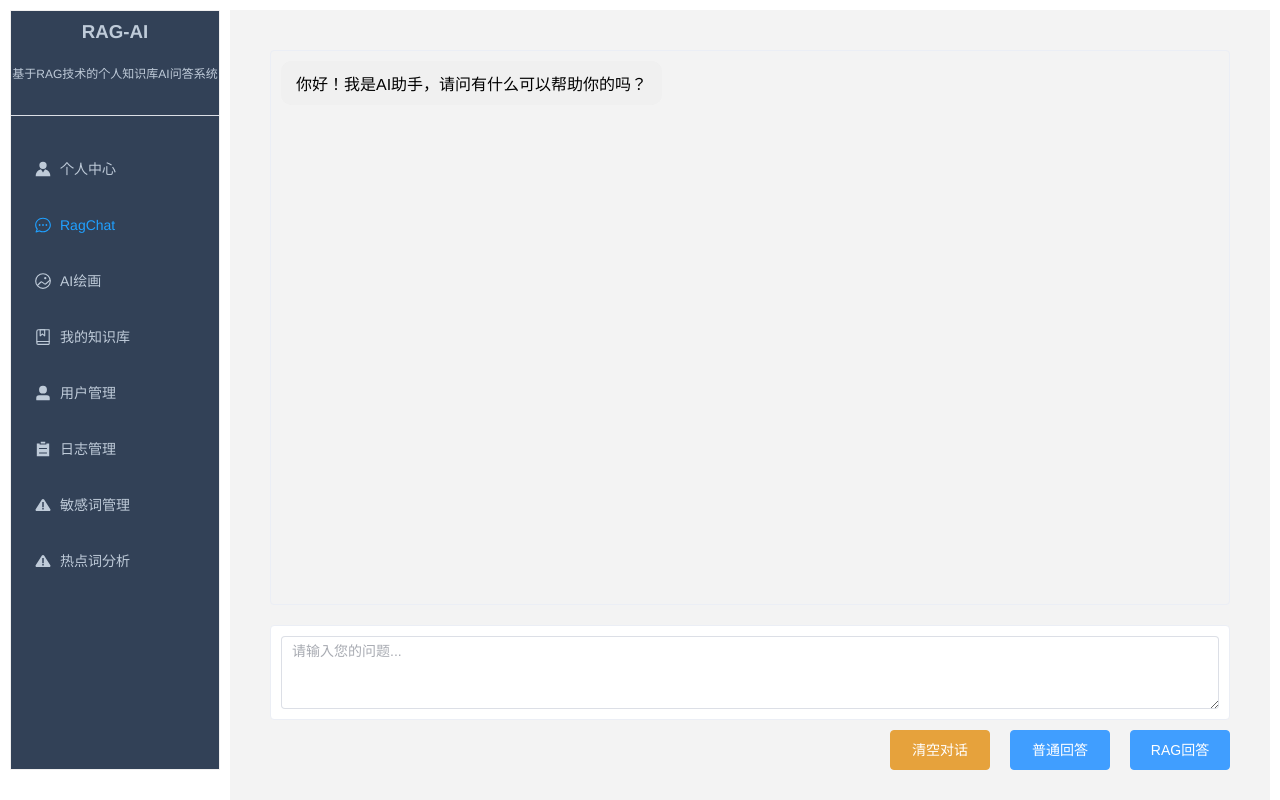
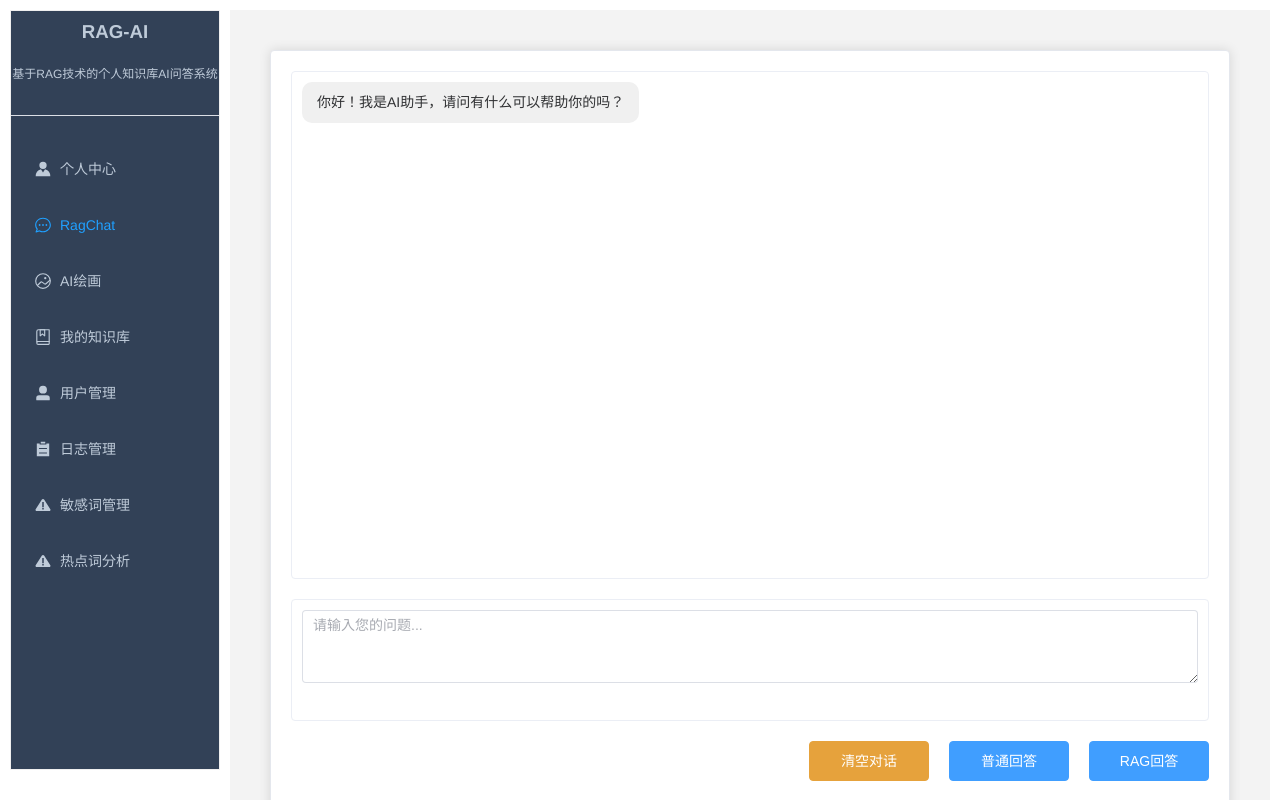
Before and after one commit to kinghy949/kinghy-rag-ai-front, a Vue app: page /ragChat in a window 1280 px wide. Built offline with nearby package versions, Linux system fonts and the light colour scheme; sample sign-in values are in the browser's storage.

Commit message:
优化ai问答页面，实现markdown格式显示

```diff
--- a/src/api/ChatApi.ts
+++ b/src/api/ChatApi.ts
@@ -1,35 +1,24 @@
-import { ChatApi } from "./common";
-import { BASE_URL } from "../http/config";
+import service from "@/http";
+import { Res } from "./common";
 
-import { useChatOptionsStore } from "../store/options";
-import { useChatMessageStore } from "../store/message";
-import { fetchEventSource } from "@microsoft/fetch-event-source";
-import service from "@/http";
-const chatOptions = useChatOptionsStore();
-const chatMessageStore = useChatMessageStore();
-
-
-// 获取所有对话模型
-export const getModelsApi = async (): Promise<any> => {
-  return await service.get(ChatApi.Models);
+export const ChatApi = {
+  Chat: "/chat/stream",
+  RagChat: "/ai/rag",
 };
 
-// 流式对话
-export const streamChatApi = (input: string) => {
-  // 添加用户提问
-  chatMessageStore.addMessage({
-    role: "user",
-    content: input,
-  });
-  // 添加当前AI回复
-  let answer = "";
-  chatMessageStore.addMessage({
-    role: "assistant",
-    content: answer,
-  });
+// 聊天消息接口
+export interface ChatMessage {
+  role: 'user' | 'assistant';
+  content: string;
+  isTyping?: boolean;
+}
 
-  // 修改为GET请求，并传入参数
-  fetchEventSource(`${BASE_URL}/chat/stream?message=${encodeURIComponent(input)}&prompt=${(chatOptions.getSystemPrompt)}`, {
-    method: "GET",
-  });
+// 发送消息接口
+export const sendChatMessageApi = async (message: string): Promise<Response> => {
+  return fetch(`${service.defaults.baseURL}${ChatApi.Chat}?message=${encodeURIComponent(message)}`);
 };
+
+// 发送RAG消息接口
+export const sendRagChatMessageApi = async (message: string): Promise<Response> => {
+  return fetch(`${service.defaults.baseURL}${ChatApi.RagChat}?message=${encodeURIComponent(message)}`);
+};
--- a/src/view/ragChat/RagChatView.vue
+++ b/src/view/ragChat/RagChatView.vue
@@ -1,5 +1,6 @@
 <template>
   <div class="chat-container">
+    <el-card class="box-card">
       <div class="chat-messages" ref="messageContainer">
         <div v-for="(message, index) in messages" :key="index"
              :class="['message', message.role === 'user' ? 'user-message' : 'assistant-message']">
@@ -17,44 +18,52 @@
           </div>
         </div>
       </div>
+
       <div class="input-container">
         <el-input
           v-model="userInput"
           type="textarea"
           :rows="3"
           placeholder="请输入您的问题..."
-        @keyup.enter.native="handleSend"
+          @keyup.enter="handleSend"
         />
       </div>
+
       <div class="button-group">
         <el-button type="warning" @click="clearMessages">清空对话</el-button>
-      <el-button type="primary" @click="handleSend" :loading="loading">普通回答</el-button>
-      <el-button type="primary" @click="handleRagSend" :loading="loading">RAG回答</el-button>
+        <el-button type="primary" @click="handleSend" :loading="isLoading">普通回答</el-button>
+        <el-button type="primary" @click="handleRagSend" :loading="isLoading">RAG回答</el-button>
       </div>
+    </el-card>
   </div>
 </template>
 
 <script setup lang="ts">
 import { ref, onMounted, nextTick } from 'vue'
 import { marked } from 'marked'
-import { BASE_URL } from "@/http/config.ts"
 import { Document } from '@element-plus/icons-vue'
 import { ElMessage } from 'element-plus'
+import { sendChatMessageApi, sendRagChatMessageApi, type ChatMessage } from '@/api/ChatApi'
 
-interface ChatMessage {
-  role: 'user' | 'assistant'
-  content: string
-  isTyping?: boolean
+const messages = ref<ChatMessage[]>([])
+const userInput = ref('')
+const isLoading = ref(false)
+const messageContainer = ref<HTMLElement | null>(null)
+
+// 处理普通对话
+const handleSend = async () => {
+  if (!userInput.value.trim() || isLoading.value) return
+  await sendMessage(sendChatMessageApi)
 }
 
-const messages = ref<ChatMessage[]>([])
-const userInput = ref<string>('')
-const loading = ref<boolean>(false)
-const messageContainer = ref<HTMLElement | null>(null)
+// 处理RAG对话
+const handleRagSend = async () => {
+  if (!userInput.value.trim() || isLoading.value) return
+  await sendMessage(sendRagChatMessageApi)
+}
 
-const handleSend = async () => {
-  if (!userInput.value.trim() || loading.value) return
-
+// 发送消息通用方法
+const sendMessage = async (apiMethod: (message: string) => Promise<Response>) => {
   messages.value.push({
     role: 'user',
     content: userInput.value
@@ -62,18 +71,28 @@ const handleSend = async () => {
 
   const currentInput = userInput.value
   userInput.value = ''
-  loading.value = true
-  let assistantMessage = {
+  isLoading.value = true
+
+  const assistantMessage: ChatMessage = {
     role: 'assistant',
-    content: '',
-    isTyping: true  // 添加打字机效果标记
+    content: '正在思考中...',
+    isTyping: true
   }
   messages.value.push(assistantMessage)
 
   try {
-    const response = await fetch(BASE_URL+`/chat/stream?message=${encodeURIComponent(currentInput)}`)
-    const reader = response.body.getReader()
+    const response = await apiMethod(currentInput)
+    if (!response.ok) {
+      throw new Error('网络请求失败')
+    }
+
+    const reader = response.body?.getReader()
+    if (!reader) {
+      throw new Error('无法读取响应数据')
+    }
+
     const decoder = new TextDecoder()
+    assistantMessage.content = ''  // 清空"正在思考中"的文本
 
     while (true) {
       const { value, done } = await reader.read()
@@ -81,7 +100,6 @@ const handleSend = async () => {
 
       const text = decoder.decode(value)
       assistantMessage.content += text
-
       await nextTick()
       scrollToBottom()
     }
@@ -89,70 +107,20 @@ const handleSend = async () => {
     console.error('Error:', error)
     assistantMessage.content = '抱歉，发生了错误，请稍后重试。'
   } finally {
-    loading.value = false
-    assistantMessage.isTyping = false  // 结束打字机效果
-  }
-}
-
-const handleRagSend = async () => {
-  if (!userInput.value.trim() || loading.value) return
-
-  messages.value.push({
-    role: 'user',
-    content: userInput.value
-  })
-
-  const currentInput = userInput.value
-  userInput.value = ''
-  loading.value = true
-  let assistantMessage = {
-    role: 'assistant',
-    content: '',
-    isTyping: true
-  }
-  messages.value.push(assistantMessage)
-
-  try {
-    const response = await fetch(BASE_URL+`/ai/rag?message=${encodeURIComponent(currentInput)}`)
-    const reader = response.body.getReader()
-    const decoder = new TextDecoder()
-
-    while (true) {
-      const { value, done } = await reader.read()
-      if (done) break
-
-      const text = decoder.decode(value)
-      // 处理SSE格式的数据
-      const lines = text.split('\n')
-      for (const line of lines) {
-        if (line.startsWith('data:')) {
-          // 去掉'data:'前缀，获取实际内容
-          const content = line.slice(5).trim()
-          if (content) {
-            assistantMessage.content += content
-          }
-        }
-      }
-
-      await nextTick()
-      scrollToBottom()
-    }
-  } catch (error) {
-    console.error('Error:', error)
-    assistantMessage.content = '抱歉，发生了错误，请稍后重试。'
-  } finally {
-    loading.value = false
+    isLoading.value = false
     assistantMessage.isTyping = false
   }
 }
 
+// 滚动到底部
 const scrollToBottom = () => {
   if (messageContainer.value) {
     messageContainer.value.scrollTop = messageContainer.value.scrollHeight
   }
 }
 
-const copyMessage = async (content) => {
+// 复制消息
+const copyMessage = async (content: string) => {
   try {
     await navigator.clipboard.writeText(content)
     ElMessage({
@@ -169,6 +137,7 @@ const copyMessage = async (content) => {
   }
 }
 
+// 清空对话
 const clearMessages = () => {
   messages.value = [{
     role: 'assistant',
@@ -176,12 +145,12 @@ const clearMessages = () => {
   }]
 }
 
-// 添加markdown渲染函数
+// Markdown渲染
 const renderMarkdown = (content: string) => {
   try {
     return marked(content, {
-      breaks: true, // 支持换行
-      sanitize: true // 消毒HTML标签，防止XSS攻击
+      breaks: true,
+      gfm: true
     })
   } catch (error) {
     console.error('Markdown parsing error:', error)
@@ -199,10 +168,24 @@ onMounted(() => {
 
 <style scoped lang="less">
 .chat-container {
-  height: 90vh;  /* 调整容器高度 */
+  height: 100vh;
+  padding: 20px;
+  box-sizing: border-box;
+  overflow: hidden;
+
+  .box-card {
+    height: 100%;
+    display: flex;
+    flex-direction: column;
+
+    :deep(.el-card__body) {
+      flex: 1;
       display: flex;
       flex-direction: column;
       padding: 20px;
+      overflow: hidden;
+    }
+  }
 }
 
 .chat-messages {
@@ -212,11 +195,45 @@ onMounted(() => {
   padding: 10px;
   border: 1px solid #ebeef5;
   border-radius: 4px;
+  min-height: 0;
+
+  &::-webkit-scrollbar {
+    width: 6px;
+  }
+
+  &::-webkit-scrollbar-thumb {
+    background-color: #909399;
+    border-radius: 3px;
+  }
+
+  &::-webkit-scrollbar-track {
+    background-color: #f0f2f5;
+  }
 }
 
 .message {
   margin-bottom: 15px;
   max-width: 80%;
+
+  &.user-message {
+    margin-left: auto;
+    text-align: right;
+
+    .message-wrapper {
+      flex-direction: row-reverse;
+      justify-content: flex-start;
+    }
+
+    .message-content {
+      background-color: #007AFF;
+      color: white;
+    }
+  }
+
+  &.assistant-message {
+    margin-right: auto;
+    text-align: left;
+  }
 }
 
 .message-wrapper {
@@ -225,30 +242,17 @@ onMounted(() => {
   gap: 8px;
 }
 
-.user-message {
-  margin-left: auto;
-  text-align: right;
-}
-
-.user-message .message-wrapper {
-  flex-direction: row-reverse; /* 调整用户消息的复制按钮位置 */
-  justify-content: flex-start;
-}
-
-.assistant-message {
-  margin-right: auto;
-  text-align: left;
-}
-
 .message-content {
   display: inline-block;
   padding: 10px 15px;
   border-radius: 10px;
   background-color: #f0f0f0;
   word-break: break-word;
+  font-size: 14px;
 
   :deep(p) {
     margin: 0;
+    line-height: 1.5;
   }
 
   :deep(pre) {
@@ -256,6 +260,7 @@ onMounted(() => {
     padding: 10px;
     border-radius: 4px;
     overflow-x: auto;
+    font-size: 13px;
   }
 
   :deep(code) {
@@ -263,6 +268,7 @@ onMounted(() => {
     background-color: #f8f8f8;
     padding: 2px 4px;
     border-radius: 3px;
+    font-size: 13px;
   }
 
   :deep(ul), :deep(ol) {
@@ -276,11 +282,20 @@ onMounted(() => {
     border-left: 4px solid #ddd;
     color: #666;
   }
+
+  &.typing {
+    &::after {
+      content: '...';
+      animation: ellipsis 1.5s infinite;
+    }
+  }
 }
 
-.user-message .message-content {
-  background-color: #007AFF;
-  color: white;
+@keyframes ellipsis {
+  0% { content: '.'; }
+  33% { content: '..'; }
+  66% { content: '...'; }
+  100% { content: '.'; }
 }
 
 .copy-button {
@@ -288,66 +303,38 @@ onMounted(() => {
   transition: opacity 0.3s;
   padding: 4px;
   height: auto;
+
+  &:hover {
+    opacity: 1;
   }
-
-.message-wrapper:hover .copy-button {
-  opacity: 1;
 }
 
 .input-container {
+  margin-top: auto;
   display: flex;
   gap: 10px;
   padding: 10px;
   background-color: #fff;
   border: 1px solid #ebeef5;
   border-radius: 4px;
-}
+  min-height: 100px;
 
-.input-container .el-textarea {
+  .el-textarea {
     flex: 1;
   }
-
-/* 自定义滚动条样式 */
-.chat-messages::-webkit-scrollbar {
-  width: 6px;
-}
-
-.chat-messages::-webkit-scrollbar-thumb {
-  background-color: #909399;
-  border-radius: 3px;
-}
-
-.chat-messages::-webkit-scrollbar-track {
-  background-color: #f0f2f5;
-}
-
-.typing-cursor {
-  animation: blink 1s step-end infinite;
-}
-
-@keyframes blink {
-  from, to {
-    opacity: 1;
-  }
-  50% {
-    opacity: 0;
-  }
-}
-
-.typing {
-  border-right: none;
 }
 
 .button-group {
   display: flex;
-  flex-direction: row;
-  justify-content: flex-end;  /* 改为靠右对齐 */
+  justify-content: flex-end;
   gap: 8px;
   margin-top: 10px;
+  padding: 10px 0;
+
+  .el-button {
+    width: 120px;
+    height: 40px;
+    font-size: 14px;
   }
-
-.button-group .el-button {
-  width: 100px;
-  height: 40px;
 }
 </style>
```
Lines whose indentation alone changed are shown as unchanged.
